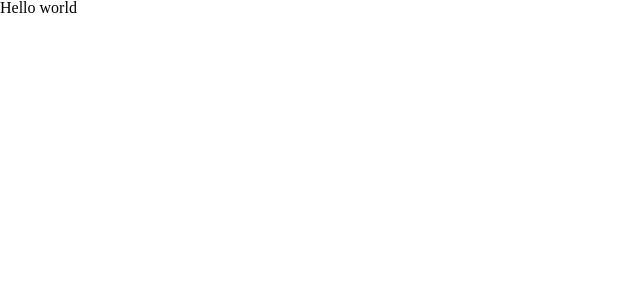
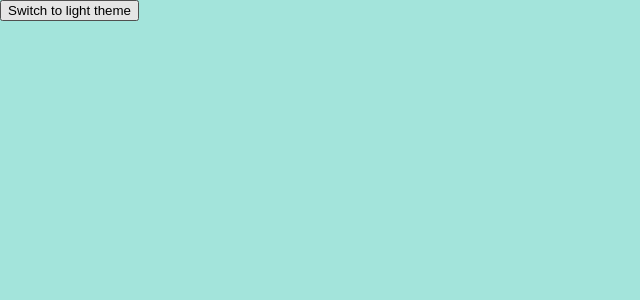
Before and after one commit to dgallula/create, a React (Create React App) app: page / in a window 1280 px wide. Shown: the top 300 px of the page, without its empty margins (0-640 px from the left). Built offline with nearby package versions, Linux system fonts and the light colour scheme.

Commit message:
etape2 mise en place du style general

```diff
--- a/package.json
+++ b/package.json
@@ -9,6 +9,7 @@
     "react": "^17.0.2",
     "react-dom": "^17.0.2",
     "react-scripts": "5.0.0",
+    "styled-components": "^5.3.3",
     "web-vitals": "^2.1.4"
   },
   "scripts": {
--- a/src/App.js
+++ b/src/App.js
@@ -1,9 +1,10 @@
  import './App.css';
+ import Layout from 'components/UI/Layout';
 
 export default function App() {
   return (
-    <div>
-      <h1>Hello world</h1>
-    </div>
+    <Layout>
+      <h1></h1>
+    </Layout>
   )
 }
--- /dev/null
+++ b/src/components/UI/GlobalStyle.js
@@ -0,0 +1,11 @@
+import { createGlobalStyle } from "styled-components";
+
+const GlobalStyle= createGlobalStyle`
+  body{
+    transition: linear 2s;
+    color:${props=> props.theme.mainColor} ;
+    background-Color:${props=> props.theme.backgroundColor};
+}
+`;
+
+export default GlobalStyle;
--- /dev/null
+++ b/src/components/UI/Layout.js
@@ -0,0 +1,30 @@
+ import styled, {ThemeProvider} from 'styled-components';
+ import { useState } from 'react';
+ import GlobalStyle from "./GlobalStyle";
+ import lightTheme from "./themes/light.json";
+ import darkTheme from "./themes/dark.json";
+
+
+
+export default function Layout ({children}) {
+
+    function handleToggletheme (){
+        setIsLight(!isLight);
+    }
+
+
+    const[ isLight, setIsLight] = useState(true);
+  return (
+ <ThemeProvider theme={isLight ? lightTheme : darkTheme}>
+    <div>
+     <GlobalStyle/>
+      {children}
+      <button
+      onClick={handleToggletheme}>
+       Switch to {isLight ? " light" : "dark"} theme</button>
+    </div>
+ </ThemeProvider>
+  )
+}
+
+const wrapper= styled.div``;
--- /dev/null
+++ b/src/components/UI/themes/dark.json
@@ -0,0 +1 @@
+{"mainColor":"#219F94","backgroundColor":"#219F94"}
--- /dev/null
+++ b/src/components/UI/themes/light.json
@@ -0,0 +1 @@
+{"mainColor":"#A3E4DB", "backgroundColor":"#A3E4DB"}
```
Also changed, not shown: 1 other file (tests, documents, lock files or other folders).
